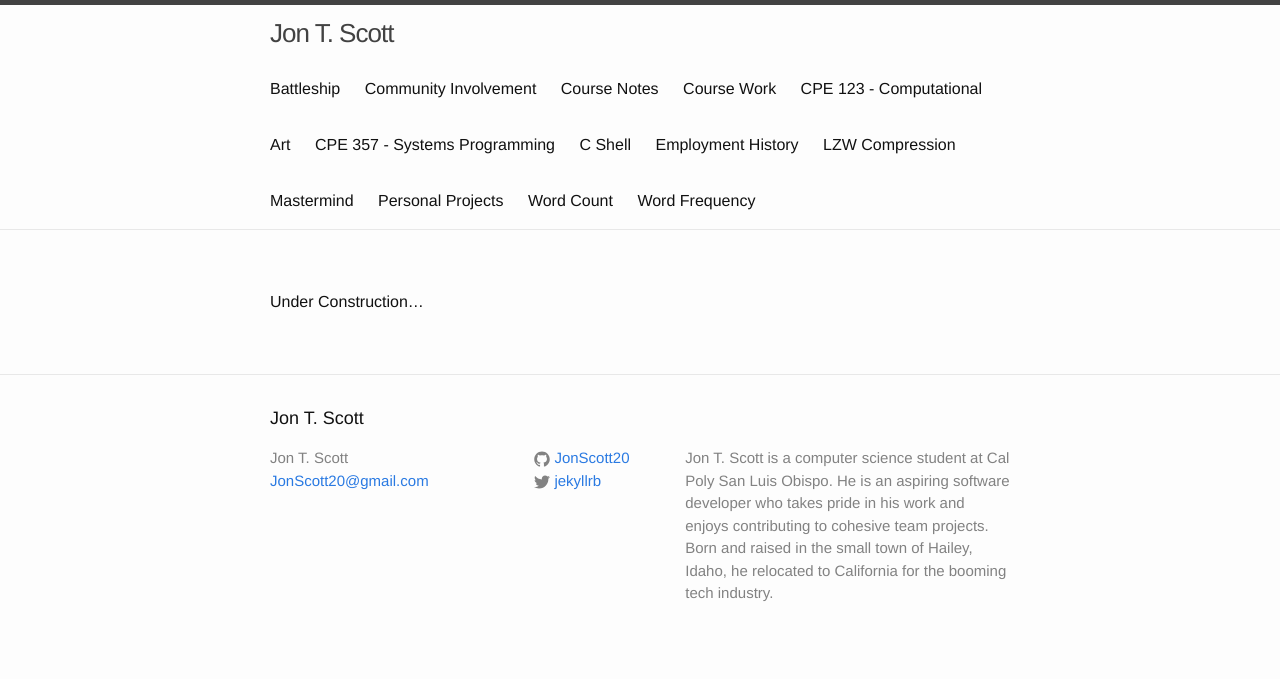
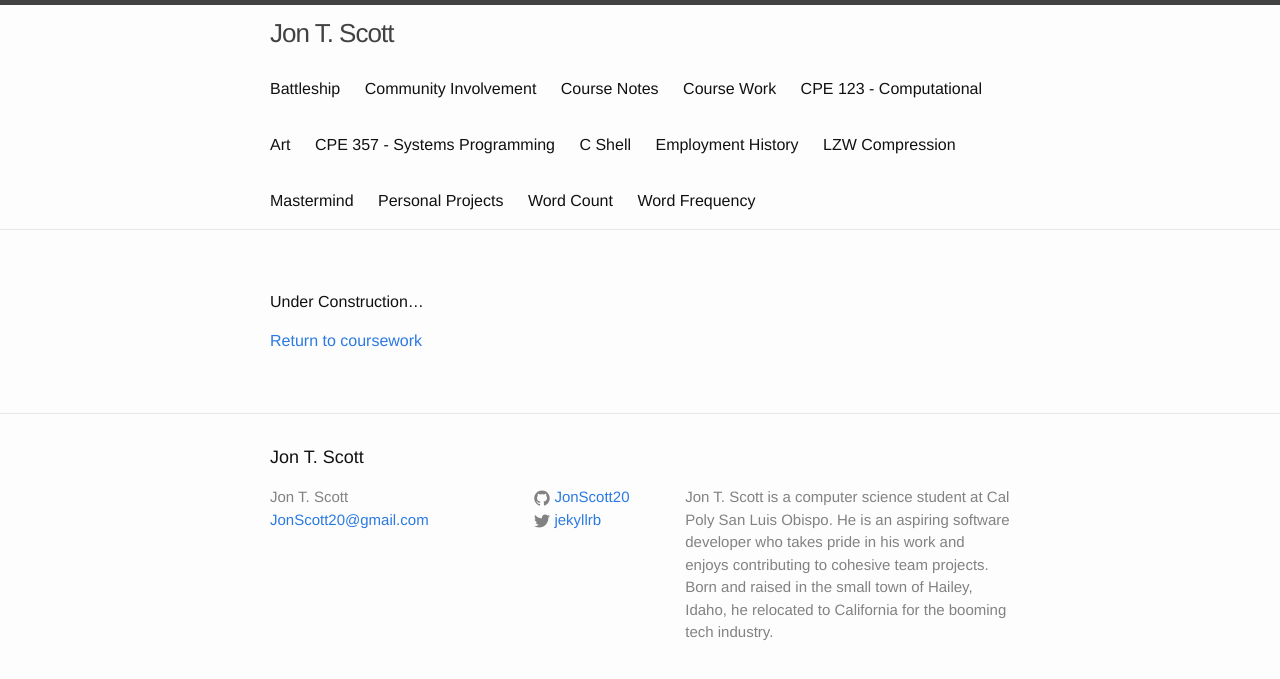
Before and after one commit to JonScott20/JonScott20.github.io, a Jekyll site: the page built from courses/cpe225.md, in a window 1280 px wide. Shown: the top 679 px of the page. Built offline with Jekyll 4.4.1, drawn with Linux system fonts in a browser that asks for light colours.

Commit message:
Update cpe225.md

```diff
--- a/courses/cpe225.md
+++ b/courses/cpe225.md
@@ -4,3 +4,5 @@ permalink: /cpe225/
 ---
 
 Under Construction...
+
+[Return to coursework](https://jonscott20.github.io/course_work/)
```
